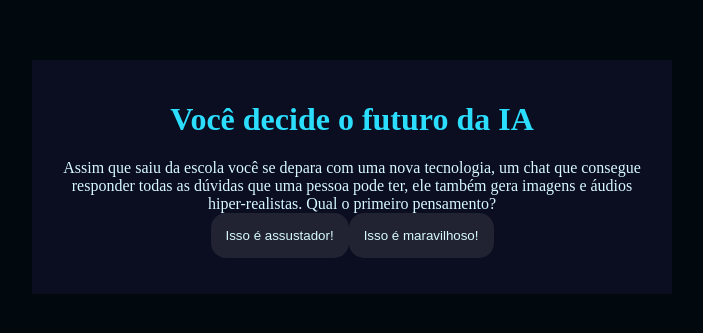
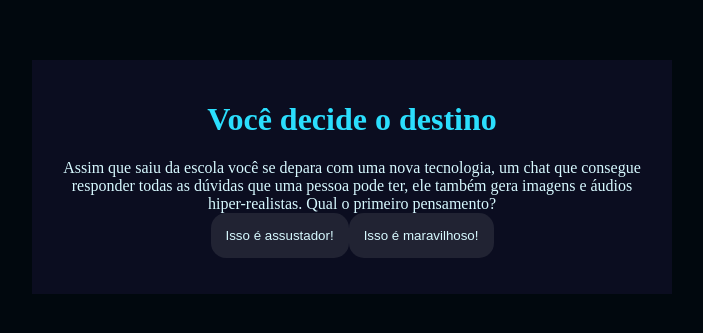
Before and after one commit to Foddacer/Lolabunny, a plain HTML site: page index.html in a window 1280 px wide. Shown: the part 231-564 px from the top of the page, without its empty margins (288-991 px from the left). Drawn offline with Linux system fonts and the light colour scheme.

Commit message:
Update index.html

```diff
--- a/index.html
+++ b/index.html
@@ -4,11 +4,11 @@
     <meta charset="UTF-8">
     <meta name="viewport" content="width=device-width, initial-scale=1.0">
     <link rel="stylesheet" href="style.css">
-    <title>Você decide o futuro da IA</title>
+    <title>Você decide o destino</title>
 </head>
 <body>
     <div class="caixa-principal">
-        <h1>Você decide o futuro da IA</h1>
+        <h1>Você decide o destino</h1>
         <div class="caixa-perguntas"></div>
         <div class="caixa-alternativas"></div>
         <div class="caixa-resultado">
```
